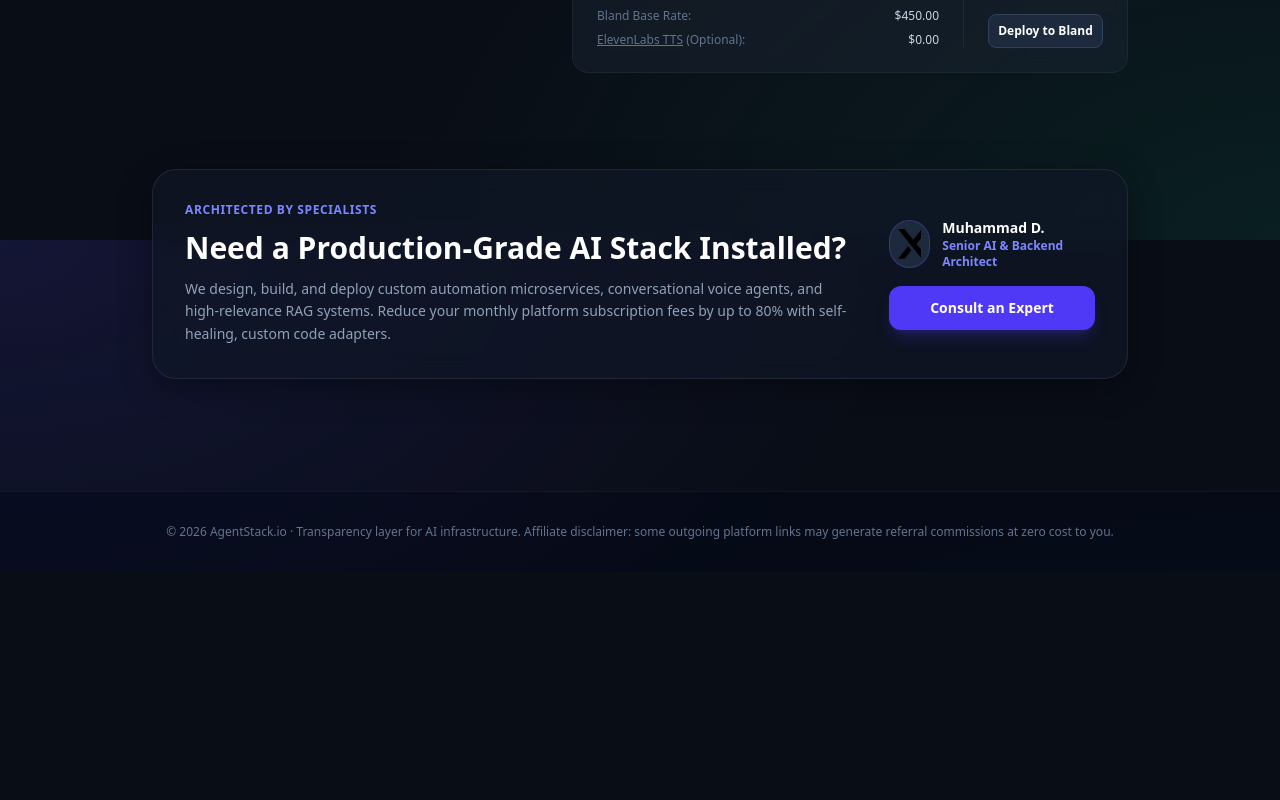
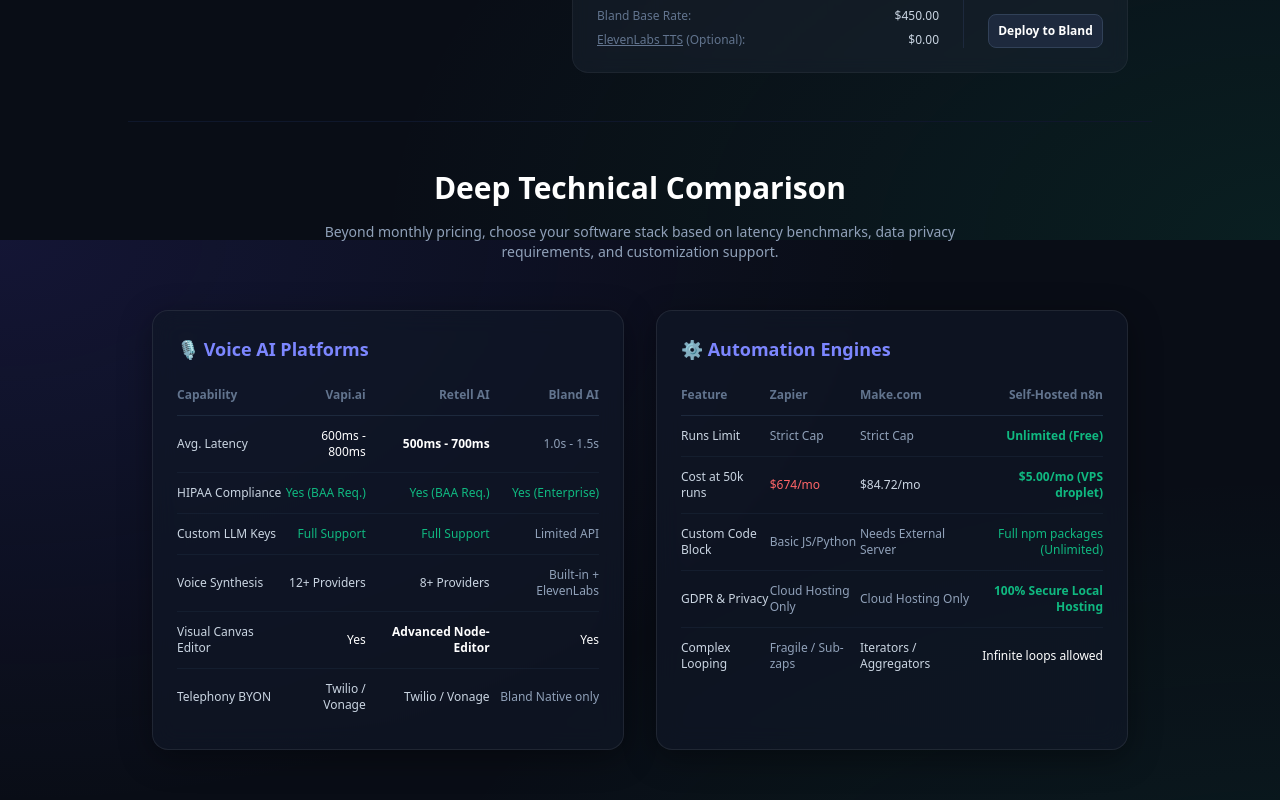
Before and after one commit to MUHAMMADDIN786/agentstack-web, a Next.js app: page / in a window 1280 px wide. Shown: the part 1360-2160 px from the top of the page. Before the commit the page ends 1932 px from the top, so only its background shows below. Built offline with nearby package versions, Linux system fonts and the light colour scheme.

Commit message:
Add technical comparison tables for AI voice and automation engines

```diff
--- a/src/app/page.tsx
+++ b/src/app/page.tsx
@@ -607,6 +607,120 @@
         )}
       </div>
 
+      {/* COMPARISON TABLES */}
+      <section id="comparison" className="w-full max-w-5xl mx-auto px-6 py-12 mb-12 border-t border-slate-900">
+        <h2 className="text-3xl font-bold text-center text-white mb-4">Deep Technical Comparison</h2>
+        <p className="text-center text-slate-400 max-w-2xl mx-auto mb-12 text-sm">
+          Beyond monthly pricing, choose your software stack based on latency benchmarks, data privacy requirements, and customization support.
+        </p>
+
+        <div className="grid grid-cols-1 md:grid-cols-2 gap-8">
+          {/* Table 1: Voice AI */}
+          <div className="glass-panel p-6 rounded-2xl overflow-hidden">
+            <h3 className="text-lg font-bold text-indigo-400 mb-6 flex items-center gap-2">🎙️ Voice AI Platforms</h3>
+            <div className="overflow-x-auto">
+              <table className="w-full text-left border-collapse text-xs">
+                <thead>
+                  <tr className="border-b border-slate-800 text-slate-500">
+                    <th className="pb-3 font-semibold">Capability</th>
+                    <th className="pb-3 font-semibold text-right">Vapi.ai</th>
+                    <th className="pb-3 font-semibold text-right">Retell AI</th>
+                    <th className="pb-3 font-semibold text-right">Bland AI</th>
+                  </tr>
+                </thead>
+                <tbody className="divide-y divide-slate-800/50">
+                  <tr>
+                    <td className="py-3 font-medium text-slate-300">Avg. Latency</td>
+                    <td className="py-3 text-right text-white">600ms - 800ms</td>
+                    <td className="py-3 text-right text-white font-bold text-indigo-400">500ms - 700ms</td>
+                    <td className="py-3 text-right text-slate-400">1.0s - 1.5s</td>
+                  </tr>
+                  <tr>
+                    <td className="py-3 font-medium text-slate-300">HIPAA Compliance</td>
+                    <td className="py-3 text-right text-[#10b981]">Yes (BAA Req.)</td>
+                    <td className="py-3 text-right text-[#10b981]">Yes (BAA Req.)</td>
+                    <td className="py-3 text-right text-[#10b981]">Yes (Enterprise)</td>
+                  </tr>
+                  <tr>
+                    <td className="py-3 font-medium text-slate-300">Custom LLM Keys</td>
+                    <td className="py-3 text-right text-[#10b981]">Full Support</td>
+                    <td className="py-3 text-right text-[#10b981]">Full Support</td>
+                    <td className="py-3 text-right text-slate-400">Limited API</td>
+                  </tr>
+                  <tr>
+                    <td className="py-3 font-medium text-slate-300">Voice Synthesis</td>
+                    <td className="py-3 text-right text-slate-300">12+ Providers</td>
+                    <td className="py-3 text-right text-slate-300">8+ Providers</td>
+                    <td className="py-3 text-right text-slate-400">Built-in + ElevenLabs</td>
+                  </tr>
+                  <tr>
+                    <td className="py-3 font-medium text-slate-300">Visual Canvas Editor</td>
+                    <td className="py-3 text-right text-white">Yes</td>
+                    <td className="py-3 text-right text-white font-bold text-indigo-400">Advanced Node-Editor</td>
+                    <td className="py-3 text-right text-white">Yes</td>
+                  </tr>
+                  <tr>
+                    <td className="py-3 font-medium text-slate-300">Telephony BYON</td>
+                    <td className="py-3 text-right text-slate-300">Twilio / Vonage</td>
+                    <td className="py-3 text-right text-slate-300">Twilio / Vonage</td>
+                    <td className="py-3 text-right text-slate-400">Bland Native only</td>
+                  </tr>
+                </tbody>
+              </table>
+            </div>
+          </div>
+
+          {/* Table 2: Workflow Automation */}
+          <div className="glass-panel p-6 rounded-2xl overflow-hidden">
+            <h3 className="text-lg font-bold text-indigo-400 mb-6 flex items-center gap-2">⚙️ Automation Engines</h3>
+            <div className="overflow-x-auto">
+              <table className="w-full text-left border-collapse text-xs">
+                <thead>
+                  <tr className="border-b border-slate-800 text-slate-500">
+                    <th className="pb-3 font-semibold text-left">Feature</th>
+                    <th className="pb-3 font-semibold text-left">Zapier</th>
+                    <th className="pb-3 font-semibold text-left">Make.com</th>
+                    <th className="pb-3 font-semibold text-right">Self-Hosted n8n</th>
+                  </tr>
+                </thead>
+                <tbody className="divide-y divide-slate-800/50">
+                  <tr>
+                    <td className="py-3 font-medium text-slate-300">Runs Limit</td>
+                    <td className="py-3 text-slate-400">Strict Cap</td>
+                    <td className="py-3 text-slate-400">Strict Cap</td>
+                    <td className="py-3 text-right text-[#10b981] font-bold">Unlimited (Free)</td>
+                  </tr>
+                  <tr>
+                    <td className="py-3 font-medium text-slate-300">Cost at 50k runs</td>
+                    <td className="py-3 text-red-400">$674/mo</td>
+                    <td className="py-3 text-slate-300">$84.72/mo</td>
+                    <td className="py-3 text-right text-[#10b981] font-bold">$5.00/mo (VPS droplet)</td>
+                  </tr>
+                  <tr>
+                    <td className="py-3 font-medium text-slate-300">Custom Code Block</td>
+                    <td className="py-3 text-slate-400">Basic JS/Python</td>
+                    <td className="py-3 text-slate-400">Needs External Server</td>
+                    <td className="py-3 text-right text-[#10b981]">Full npm packages (Unlimited)</td>
+                  </tr>
+                  <tr>
+                    <td className="py-3 font-medium text-slate-300">GDPR & Privacy</td>
+                    <td className="py-3 text-slate-400">Cloud Hosting Only</td>
+                    <td className="py-3 text-slate-400">Cloud Hosting Only</td>
+                    <td className="py-3 text-right text-[#10b981] font-bold">100% Secure Local Hosting</td>
+                  </tr>
+                  <tr>
+                    <td className="py-3 font-medium text-slate-300">Complex Looping</td>
+                    <td className="py-3 text-slate-400">Fragile / Sub-zaps</td>
+                    <td className="py-3 text-slate-300">Iterators / Aggregators</td>
+                    <td className="py-3 text-right text-white">Infinite loops allowed</td>
+                  </tr>
+                </tbody>
+              </table>
+            </div>
+          </div>
+        </div>
+      </section>
+
       {/* STRATEGIC INFRASTRUCTURE CALLOUT */}
       <section id="about" className="w-full max-w-5xl mx-auto px-6 py-12 mb-16">
         <div className="glass-panel p-8 rounded-3xl flex flex-col md:flex-row items-center justify-between gap-8 bg-gradient-to-br from-indigo-950/10 to-slate-900/80">
```
